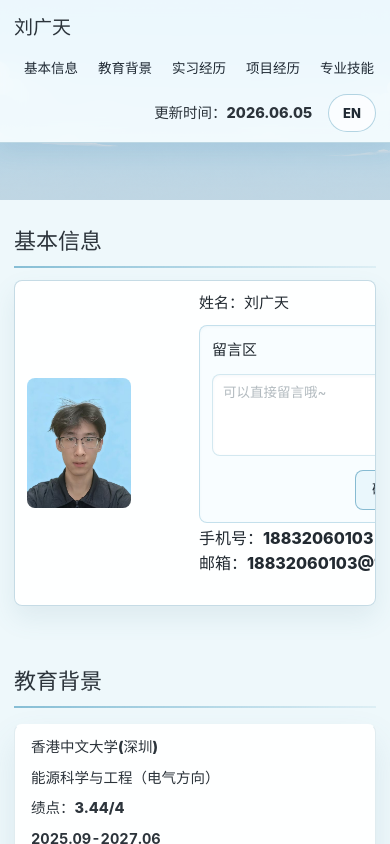
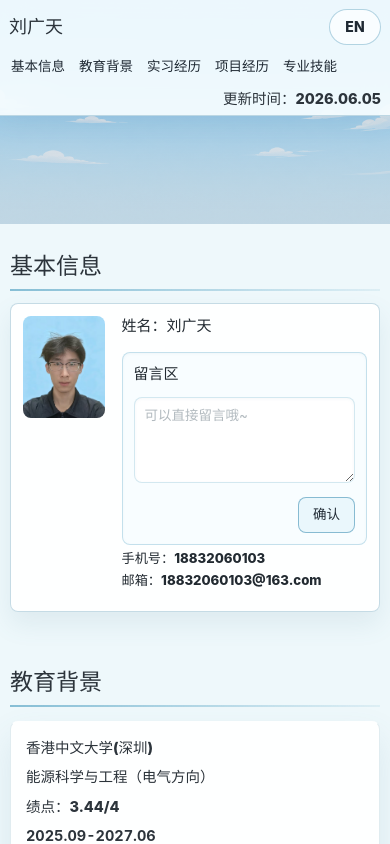
Before and after one commit to liuguangtian/website, a React (Vite) app: page / in a window 390 px wide. Shown: the top 844 px of the page. Built offline with nearby package versions, Linux system fonts and the light colour scheme.

Commit message:
适应手机端

```diff
--- a/src/App.css
+++ b/src/App.css
@@ -4292,3 +4292,355 @@ main,
     font-size: 13px;
   }
 }
+/* Mobile layout stabilization */
+@media (max-width: 720px) {
+  html,
+  body,
+  #root,
+  .site {
+    width: 100%;
+    max-width: 100%;
+    overflow-x: hidden;
+  }
+
+  .site {
+    --fs-body: 14px;
+    --fs-card-title: 14.5px;
+    --fs-section-title: 23px;
+  }
+
+  .site-header {
+    height: 116px;
+  }
+
+  .site-header__inner {
+    display: grid;
+    grid-template-columns: minmax(0, 1fr) auto;
+    grid-template-rows: 38px 36px 18px;
+    gap: 4px 12px;
+    width: min(100% - 24px, 1280px);
+    height: 116px;
+    padding: 8px 0 7px;
+  }
+
+  .site-header__brand {
+    grid-column: 1;
+    grid-row: 1;
+    justify-self: start;
+    height: 38px;
+    min-width: 0;
+    font-size: 20px;
+  }
+
+  .site-header__right {
+    display: contents;
+  }
+
+  .site-header__lang {
+    grid-column: 2;
+    grid-row: 1;
+    justify-self: end;
+    width: auto;
+    min-width: 52px;
+    height: 36px;
+    padding: 0 13px;
+    font-size: 14px;
+  }
+
+  .site-header__nav {
+    grid-column: 1 / -1;
+    grid-row: 2;
+    display: flex;
+    justify-content: flex-start;
+    gap: 18px;
+    width: 100%;
+    min-width: 0;
+    overflow-x: auto;
+    overflow-y: hidden;
+    padding: 0 2px 3px;
+    scrollbar-width: none;
+    -webkit-overflow-scrolling: touch;
+  }
+
+  .site-header__nav::-webkit-scrollbar {
+    display: none;
+  }
+
+  .site-header__nav a {
+    flex: 0 0 auto;
+    height: 33px;
+    padding: 0;
+    font-size: 14.5px;
+  }
+
+  .site-header__updated {
+    grid-column: 1 / -1;
+    grid-row: 3;
+    justify-self: end;
+    max-width: 100%;
+    height: 18px;
+    overflow: hidden;
+    color: rgba(31, 41, 51, 0.78);
+    font-size: 11.5px;
+    line-height: 18px;
+    text-align: right;
+    text-overflow: ellipsis;
+  }
+
+  .hero-section {
+    min-height: 224px;
+    padding-top: 116px !important;
+    background-position: center top !important;
+  }
+
+  .section,
+  .home-about-section {
+    padding: 28px 14px;
+  }
+
+  .section,
+  .home-section {
+    scroll-margin-top: 126px;
+  }
+
+  .section-inner,
+  .home-about-section .section-inner,
+  .detail-page .section-inner {
+    width: 100% !important;
+    max-width: 100% !important;
+  }
+
+  .section-title {
+    margin-bottom: 14px;
+    font-size: var(--fs-section-title);
+    line-height: 1.2;
+  }
+
+  .section-title::after {
+    display: block;
+    margin-top: 9px;
+  }
+
+  .home-about-layout {
+    grid-template-columns: 96px minmax(0, 1fr) !important;
+    grid-template-rows: auto auto !important;
+    gap: 12px 14px !important;
+    width: 100%;
+    min-height: 0;
+    padding: 14px !important;
+  }
+
+  .home-about-layout .profile-panel {
+    grid-column: 1;
+    grid-row: 1;
+    width: 96px !important;
+    max-width: 96px !important;
+    align-self: start;
+  }
+
+  .home-about-copy,
+  .basic-info-list {
+    display: grid !important;
+  }
+
+  .home-about-copy {
+    grid-column: 2;
+    grid-row: 1;
+    min-width: 0;
+  }
+
+  .basic-info-list {
+    grid-column: 2;
+    grid-row: 1;
+    gap: 4px;
+    min-width: 0;
+  }
+
+  .basic-info-list > p,
+  .basic-info-list > p:nth-of-type(1),
+  .basic-info-list > p:nth-of-type(2),
+  .basic-info-list > p:nth-of-type(3) {
+    grid-column: 1 !important;
+    grid-row: auto !important;
+    align-self: auto !important;
+    min-width: 0;
+    white-space: normal !important;
+    word-break: break-word;
+    overflow-wrap: anywhere;
+  }
+
+  .basic-info-list p {
+    font-size: 14px !important;
+    line-height: 1.38 !important;
+  }
+
+  .message-box {
+    grid-column: 1 / -1 !important;
+    grid-row: 2 !important;
+    grid-template-columns: 1fr !important;
+    width: 100%;
+    max-width: none;
+    margin-top: 12px;
+    padding: 11px;
+  }
+
+  .message-box textarea {
+    min-height: 86px;
+    height: 86px;
+  }
+
+  .message-submit {
+    grid-column: 1;
+    justify-self: end;
+    min-height: 36px;
+    padding: 8px 14px;
+  }
+
+  .message-status {
+    grid-column: 1;
+  }
+
+  .card,
+  .courses-panel {
+    padding: 15px;
+    border-radius: 8px;
+  }
+
+  .education-card {
+    padding: 0;
+  }
+
+  .education-row {
+    grid-template-columns: 1fr !important;
+    gap: 5px;
+    padding: 14px 15px;
+  }
+
+  .course-tag {
+    max-width: 100%;
+    font-size: 13.5px;
+    line-height: 1.25;
+  }
+
+  .core-advantages-grid,
+  .education-extra-grid,
+  .project-grid,
+  .skills-grid,
+  .detail-media-grid,
+  .file-grid,
+  .resource-grid-reports,
+  .project-detail-sections {
+    grid-template-columns: 1fr !important;
+  }
+
+  .experience-card,
+  .project-card {
+    grid-template-columns: 22px minmax(0, 1fr);
+    gap: 10px 12px;
+    padding: 14px;
+  }
+
+  .drag-handle {
+    width: 22px;
+    min-height: 46px;
+  }
+
+  .experience-head,
+  .project-card-head {
+    grid-template-columns: 1fr !important;
+    gap: 6px !important;
+    align-items: start;
+  }
+
+  .experience-meta {
+    display: grid;
+    gap: 5px;
+  }
+
+  .project-heading,
+  .detail-card .project-heading {
+    grid-template-columns: 1fr !important;
+    gap: 4px !important;
+    justify-content: stretch;
+  }
+
+  .project-card .project-heading-time,
+  .project-card .project-heading-title,
+  .project-card .project-heading-role,
+  .project-heading-time,
+  .project-heading-title,
+  .project-heading-role {
+    justify-self: start;
+    white-space: normal;
+    word-break: break-word;
+    overflow-wrap: anywhere;
+  }
+
+  .experience-head .secondary-action,
+  .project-detail-button {
+    grid-column: auto !important;
+    justify-self: start;
+    margin-top: 4px;
+  }
+
+  .detail-page.section {
+    padding: 130px 14px 30px !important;
+  }
+
+  .detail-card h1,
+  .detail-card .project-heading {
+    font-size: 21px !important;
+    line-height: 1.28;
+  }
+
+  .detail-row,
+  .detail-list p {
+    grid-template-columns: 1fr !important;
+  }
+
+  .media-card img,
+  .media-frame img,
+  .image-preview-frame img {
+    max-width: 100%;
+    height: auto;
+  }
+}
+
+@media (max-width: 390px) {
+  .site-header__inner {
+    width: min(100% - 18px, 1280px);
+  }
+
+  .site-header__nav {
+    gap: 14px;
+  }
+
+  .site-header__nav a {
+    font-size: 13.5px;
+  }
+
+  .site-header__brand {
+    font-size: 18px;
+  }
+
+  .home-about-layout {
+    grid-template-columns: 82px minmax(0, 1fr) !important;
+    gap: 10px 12px !important;
+    padding: 12px !important;
+  }
+
+  .home-about-layout .profile-panel {
+    width: 82px !important;
+    max-width: 82px !important;
+  }
+
+  .basic-info-list p {
+    font-size: 13.2px !important;
+  }
+
+  .section,
+  .home-about-section {
+    padding-right: 10px;
+    padding-left: 10px;
+  }
+}
```
